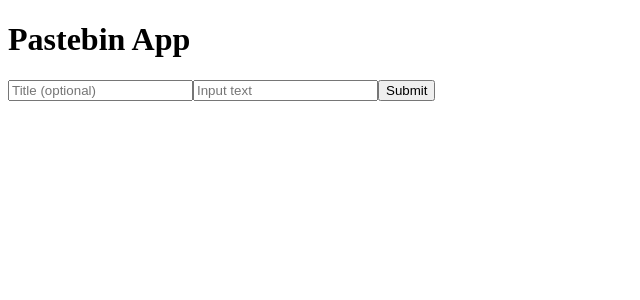
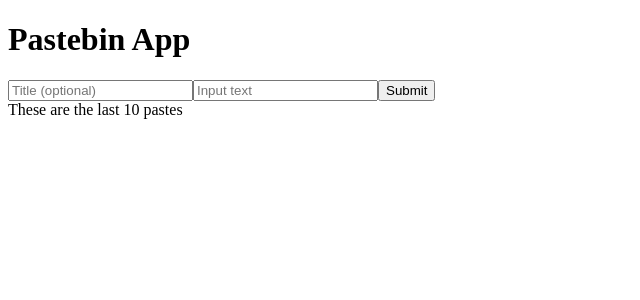
Before and after one commit to mat-academy/Mat-AnnaZeri-Pastebin-Frontend, a React (Create React App) app: page / in a window 1280 px wide. Shown: the top 300 px of the page, without its empty margins (0-640 px from the left). Built offline with nearby package versions, Linux system fonts and the light colour scheme; the HTML template or start-up script is replaced by a standard one.

Commit message:
added get return

```diff
--- a/src/App.tsx
+++ b/src/App.tsx
@@ -1,7 +1,13 @@
 import { useState } from "react";
+
+interface Pastes {
+  title: string;
+  paste_text: string;
+}
 
 function App(): JSX.Element {
   const [state, setState] = useState({ title: "", paste_text: "" });
+  const [pastes, setPastes] = useState<Pastes[]>();
 
   const handleChange = (event: { target: { name: string; value: string } }) => {
     const { name, value } = event.target;
@@ -14,6 +20,14 @@ function App(): JSX.Element {
   const handleClick = () => {
     console.log(state);
   };
+
+  const handleGetPastes = () => {
+    fetch("https://pastebin-app-mat-annazeri.herokuapp.com/")
+      .then((response) => response.json())
+      .then((jsonBody) => setPastes(jsonBody));
+  };
+
+  console.log(pastes);
 
   return (
     <>
@@ -31,6 +45,7 @@ function App(): JSX.Element {
         name="paste_text"
       />
       <button onClick={handleClick}>Submit</button>
+      <div onChange={handleGetPastes}>These are the last 10 pastes</div>
     </>
   );
 }
```
